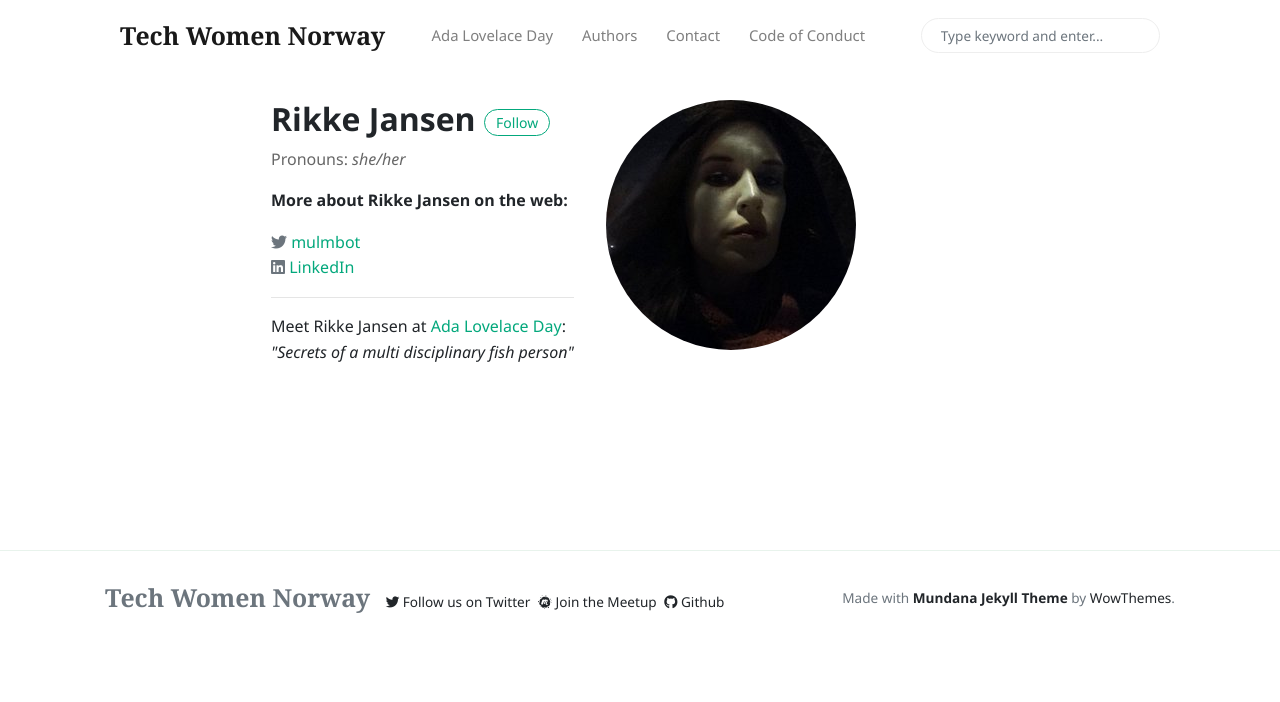
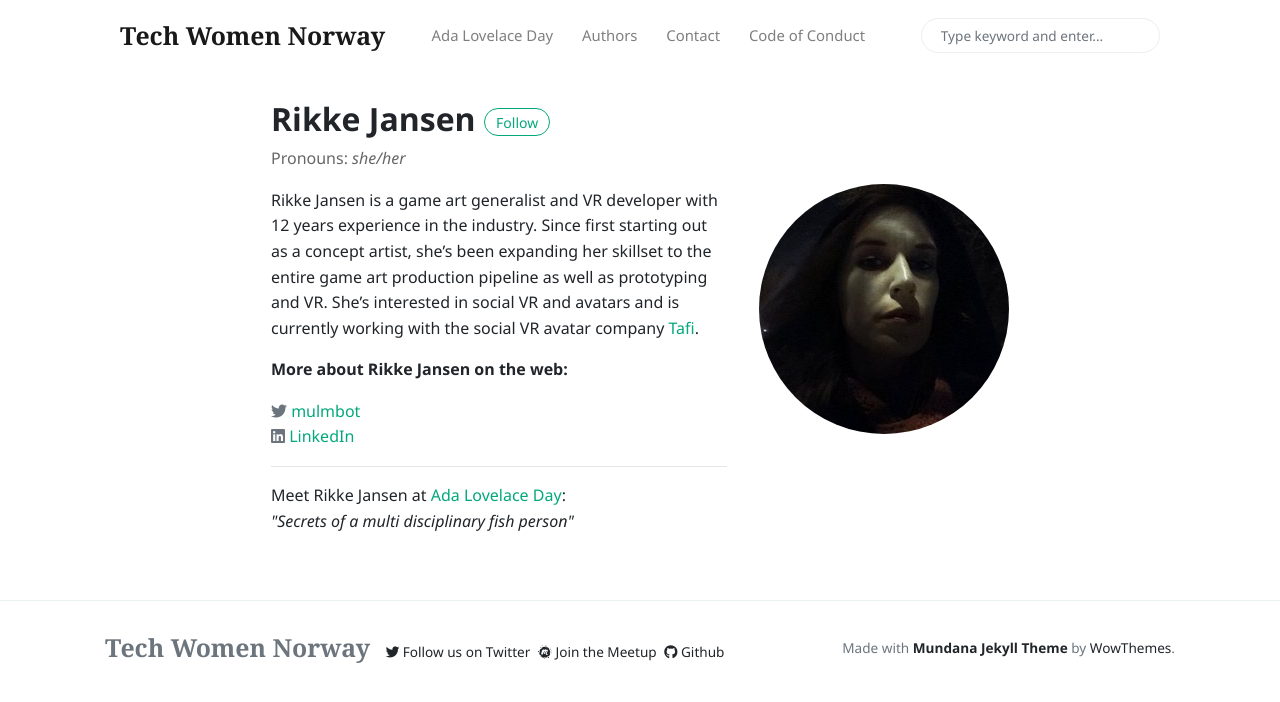
Before and after one commit to tech-women/tech-women.github.io, a Jekyll site: the page built from _pages/speakers/rikke-jansen.md, in a window 1280 px wide. Shown: the top 702 px of the page. Built offline with Jekyll 4.4.1, drawn with Linux system fonts in a browser that asks for light colours; nearby versions of some CDN libraries.

Commit message:
fix: add bio for Rikke

```diff
--- a/_data/speakers.yml
+++ b/_data/speakers.yml
@@ -88,3 +88,5 @@ mulmbot:
   pronouns: she/her
   twitter: mulmbot
   linkedin: https://www.linkedin.com/in/rikke-jansen-b6ba673/
+  bio: |
+    Rikke Jansen is a game art generalist and VR developer with 12 years experience in the industry. Since first starting out as a concept artist, she's been expanding her skillset to the entire game art production pipeline as well as prototyping and VR. She's interested in social VR and avatars and is currently working with the social VR avatar company [Tafi](https://maketafi.com/).
```
